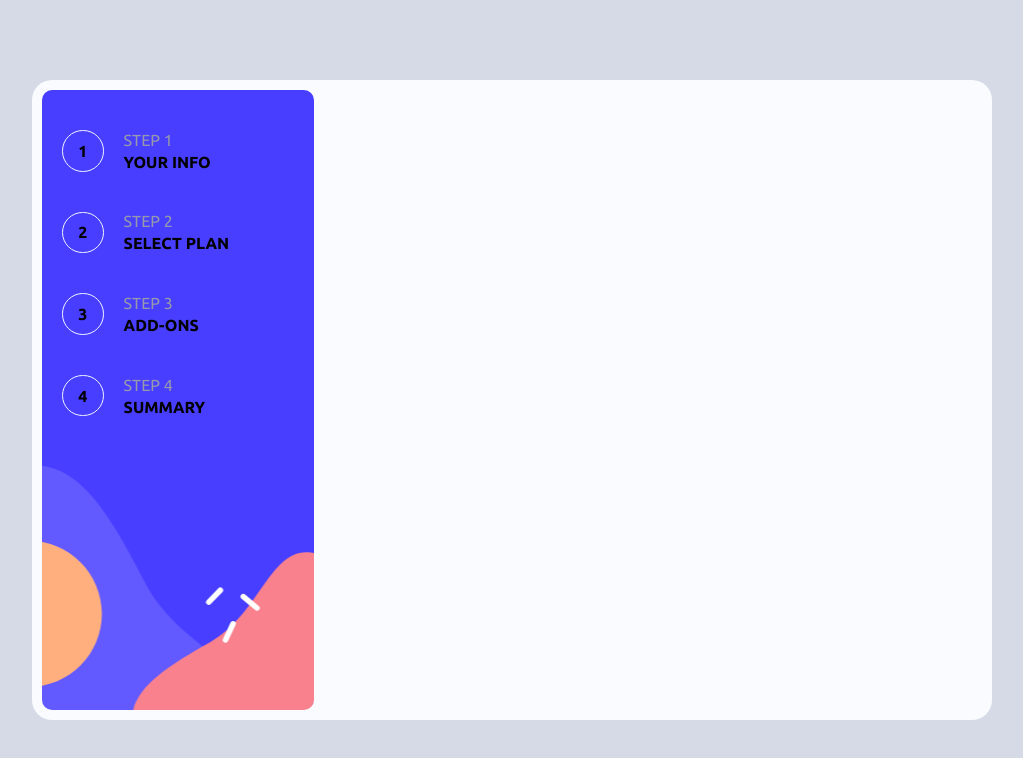
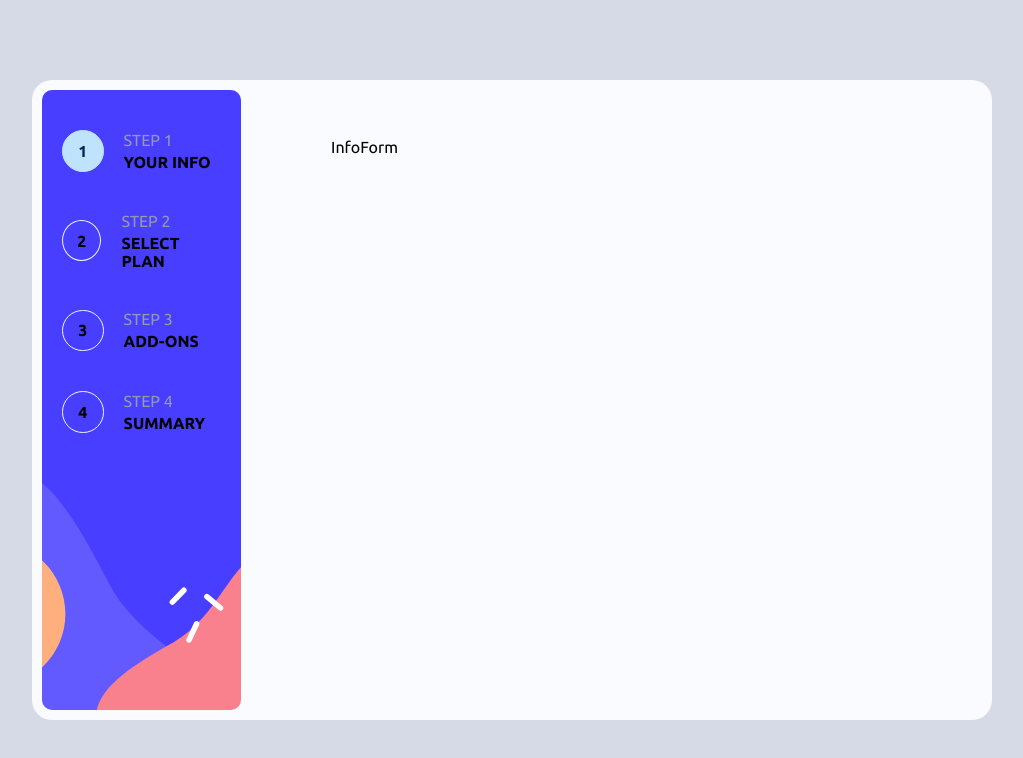
Before and after one commit to alvaromd99/multi-step-form, a React (Vite) app: page / in a window 1280 px wide. Shown: the top 758 px of the page, without its empty margins (128-1151 px from the left). Built offline with nearby package versions, Linux system fonts and the light colour scheme.

Commit message:
add context and one component for each step

```diff
--- a/src/App.css
+++ b/src/App.css
@@ -41,6 +41,8 @@
 	background-color: var(--alabaster);
 	border-radius: 20px;
 	padding: 10px;
+	display: flex;
+	gap: 10px;
 }
 
 .side-bar {
@@ -100,3 +102,8 @@
 	color: var(--marine-blue);
 	border: 1px solid var(--light-blue);
 }
+
+.main-content {
+	width: 100%;
+	padding: 3rem 5rem;
+}
--- a/src/App.tsx
+++ b/src/App.tsx
@@ -1,12 +1,17 @@
 import './App.css'
+import MainContent from './components/main/MainContent'
 import SideBar from './components/side/SideBar'
+import { RenderProvider } from './context/RenderProvider'
 
 function App() {
 	return (
 		<div className='App'>
-			<main className='main'>
-				<SideBar />
-			</main>
+			<RenderProvider>
+				<div className='main'>
+					<SideBar />
+					<MainContent />
+				</div>
+			</RenderProvider>
 		</div>
 	)
 }
--- /dev/null
+++ b/src/components/main/MainContent.tsx
@@ -0,0 +1,18 @@
+import { useRender } from '../../hooks/useRender'
+import InfoForm from '../steps/InfoForm'
+import PickAddOns from '../steps/PickAddOns'
+import SelectPlan from '../steps/SelectPlan'
+import Summary from '../steps/Summary'
+
+export default function MainContent() {
+	const { componentToShow } = useRender()
+
+	return (
+		<div className='main-content'>
+			{componentToShow === 1 && <InfoForm />}
+			{componentToShow === 2 && <SelectPlan />}
+			{componentToShow === 3 && <PickAddOns />}
+			{componentToShow === 4 && <Summary />}
+		</div>
+	)
+}
--- a/src/components/side/SideStep.tsx
+++ b/src/components/side/SideStep.tsx
@@ -1,11 +1,17 @@
+import { useRender } from '../../hooks/useRender'
+
 interface SideStepProps {
 	order: number
 	text: string
 }
 
 const SideStep = ({ order, text }: SideStepProps) => {
+	const { componentToShow } = useRender()
+
+	const className = order === componentToShow ? 'selected' : ''
+
 	return (
-		<div className='step'>
+		<div className={`step ${className}`}>
 			<div className='step-number'>
 				<p>{order}</p>
 			</div>
--- /dev/null
+++ b/src/components/steps/InfoForm.tsx
@@ -0,0 +1,3 @@
+export default function InfoForm() {
+	return <div>InfoForm</div>
+}
--- /dev/null
+++ b/src/components/steps/PickAddOns.tsx
@@ -0,0 +1,3 @@
+export default function PickAddOns() {
+	return <div>PickAddOns</div>
+}
--- /dev/null
+++ b/src/components/steps/SelectPlan.tsx
@@ -0,0 +1,3 @@
+export default function SelectPlan() {
+	return <div>SelectPlan</div>
+}
--- /dev/null
+++ b/src/components/steps/Summary.tsx
@@ -0,0 +1,3 @@
+export default function Summary() {
+	return <div>Summary</div>
+}
--- /dev/null
+++ b/src/context/RenderContext.tsx
@@ -0,0 +1,10 @@
+import { createContext } from 'react'
+
+interface RenderContextProps {
+	componentToShow: number
+	changeComponentToShow: (newComp: number) => void
+}
+
+export const RenderContext = createContext<RenderContextProps>(
+	{} as RenderContextProps
+)
--- /dev/null
+++ b/src/context/RenderProvider.tsx
@@ -0,0 +1,22 @@
+import { useState } from 'react'
+import { RenderContext } from './RenderContext'
+
+const INITIAL_STATE = 1
+
+interface RenderProviderProps {
+	children: JSX.Element | JSX.Element[]
+}
+
+export const RenderProvider = ({ children }: RenderProviderProps) => {
+	const [componentToShow, setComponentToShow] = useState(INITIAL_STATE)
+
+	const changeComponentToShow = (newComp: number) => {
+		setComponentToShow(newComp)
+	}
+
+	return (
+		<RenderContext.Provider value={{ componentToShow, changeComponentToShow }}>
+			{children}
+		</RenderContext.Provider>
+	)
+}
--- /dev/null
+++ b/src/hooks/useRender.ts
@@ -0,0 +1,8 @@
+import { useContext } from 'react'
+import { RenderContext } from '../context/RenderContext'
+
+export const useRender = () => {
+	const { componentToShow, changeComponentToShow } = useContext(RenderContext)
+
+	return { componentToShow, changeComponentToShow }
+}
```
Also changed, not shown: src/components/steps/header/Title.tsx (added, +15 -0 lines).
